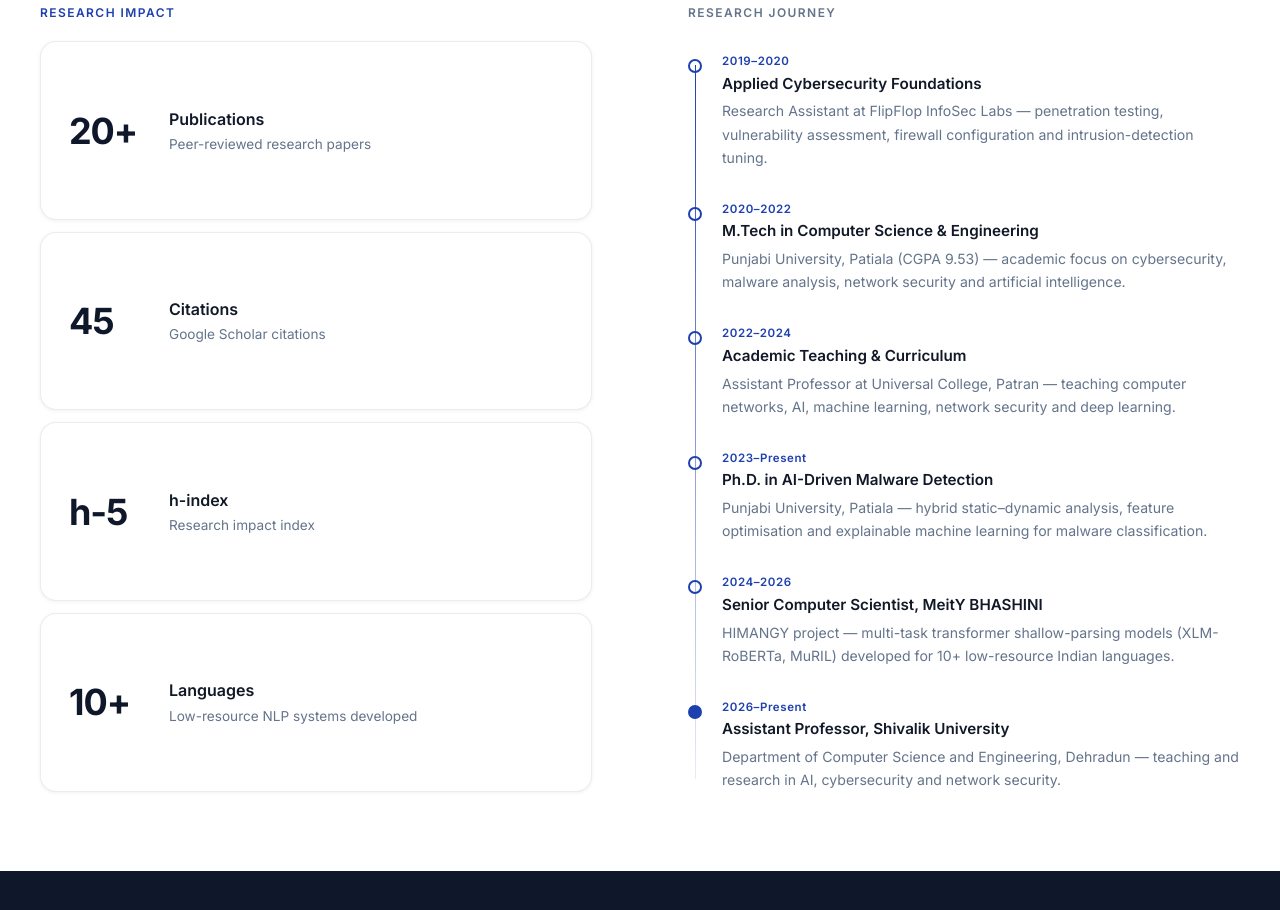
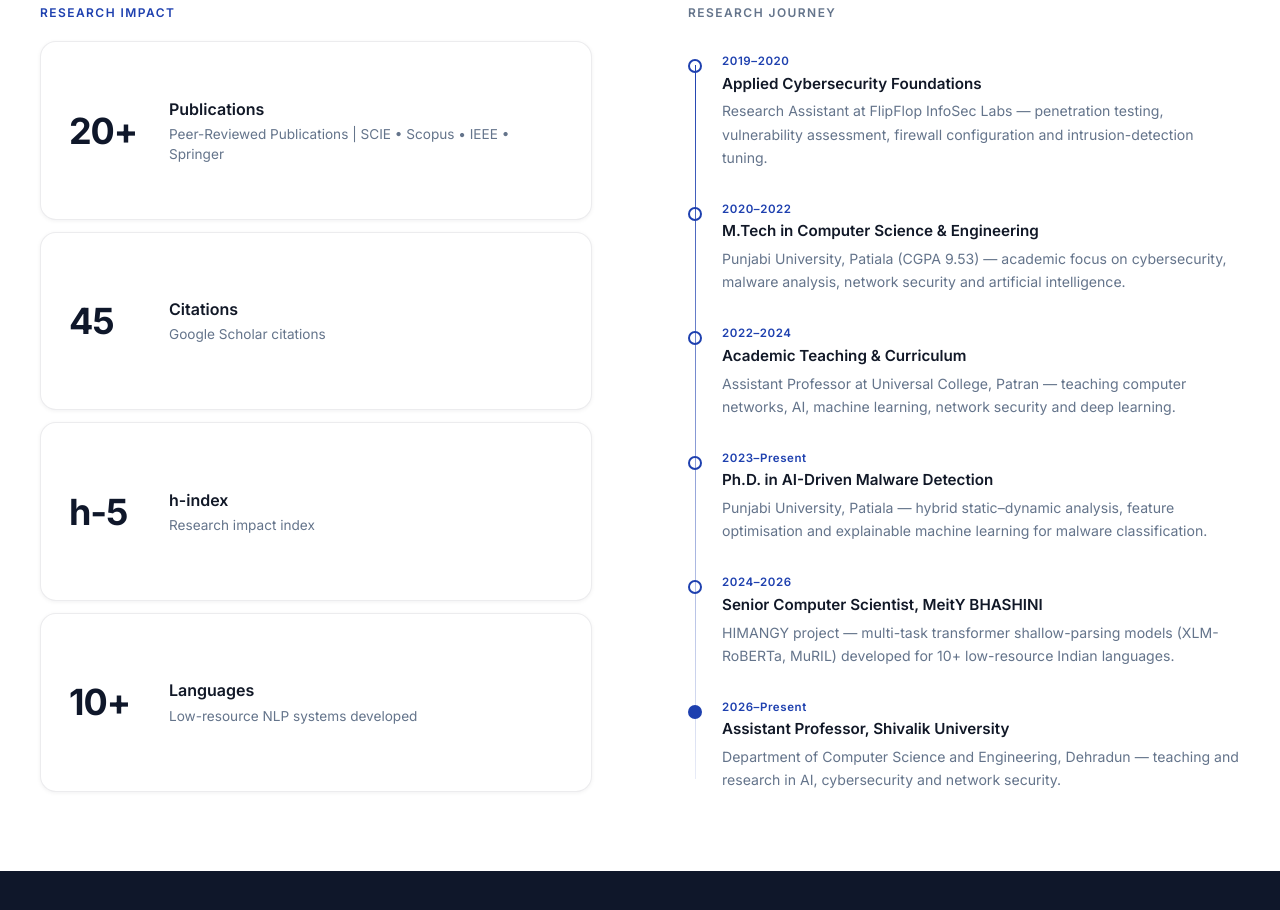
Before and after one commit to Bhagwant-Sg/Dr_S1ngh_Profile, a React (Vite) app: page / in a window 1280 px wide. Shown: the part 1120-2030 px from the top of the page. Built offline with nearby package versions, Linux system fonts and the light colour scheme.

Commit message:
About Content update_6

```diff
--- a/src/app/components/About.tsx
+++ b/src/app/components/About.tsx
@@ -5,7 +5,7 @@ const verticalStats = [
   {
     value: "20+",
     label: "Publications",
-    desc: "Peer-reviewed research papers",
+    desc: "Peer-Reviewed Publications | SCIE • Scopus • IEEE • Springer",
   },
   { value: "45", label: "Citations", desc: "Google Scholar citations" },
   { value: "h-5", label: "h-index", desc: "Research impact index" },
```
